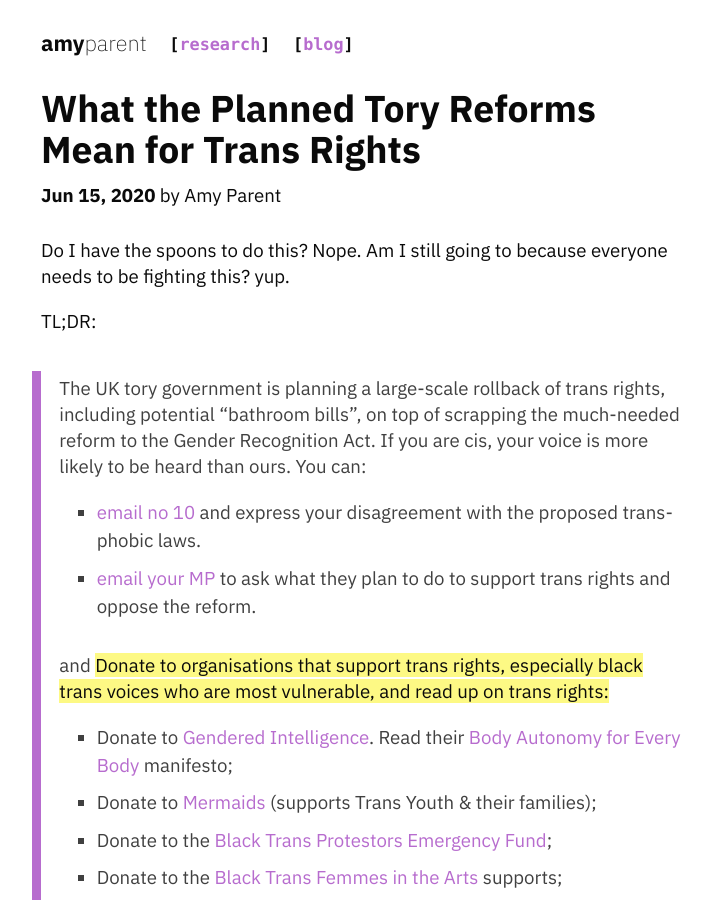
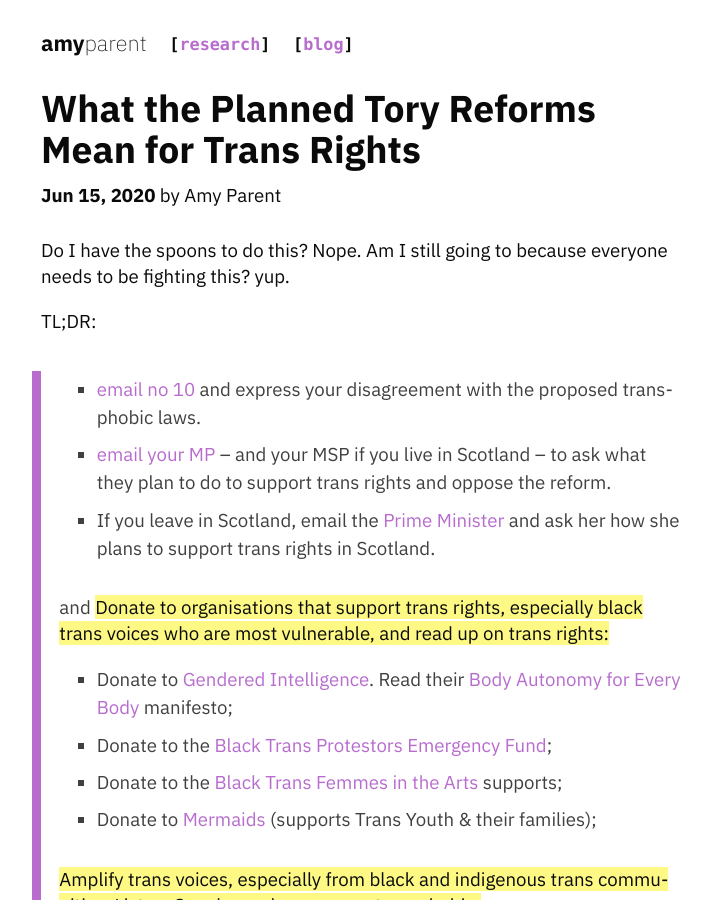
Before and after one commit to amyinorbit/amyinorbit.github.io, a Jekyll site: the page built from _posts/2020-06-15-trans-rights.md, in a window 1280 px wide and 900 px high. Shown: the whole window, without its empty margins (215-926 px from the left). Built offline with Jekyll 4.4.1, drawn with Linux system fonts in a browser that asks for light colours; some of the changed text lies outside the part shown.

Commit message:
Update actions links

```diff
--- a/_posts/2020-06-15-trans-rights.md
+++ b/_posts/2020-06-15-trans-rights.md
@@ -8,17 +8,16 @@ Do I have the spoons to do this? Nope. Am I still going to because everyone need
 
 TL;DR:
 
-> The UK tory government is planning a large-scale rollback of trans rights, including potential "bathroom bills", on top of scrapping the much-needed reform to the Gender Recognition Act. If you are cis, your voice is more likely to be heard than ours. You can:
->
 > * [email no 10][email-10] and express your disagreement with the proposed transphobic laws.
-> * [email your MP][email-mp] to ask what they plan to do to support trans rights and oppose the reform.
+> * [email your MP][email-mp] -- and your MSP if you live in Scotland -- to ask what they plan to do to support trans rights and oppose the reform.
+> * If you leave in Scotland, email the [Prime Minister][email-pm] and ask her how she plans to support trans rights in Scotland.
 >
 > and **Donate to organisations that support trans rights, especially black trans voices who are most vulnerable, and read up on trans rights:**
 >
 > * Donate to [Gendered Intelligence][gi]. Read their [Body Autonomy for Every Body][gi-baeb] manifesto;
-> * Donate to [Mermaids][mermaids] (supports Trans Youth & their families);
 > * Donate to the [Black Trans Protestors Emergency Fund][btpef];
 > * Donate to the [Black Trans Femmes in the Arts][btfa] supports;
+> * Donate to [Mermaids][mermaids] (supports Trans Youth & their families);
 >
 > **Amplify trans voices, especially from black and indigenous trans communities. Listen. Speak up when you see transphobia.**
 
@@ -65,19 +64,21 @@ Denying trans youth access to blockers is dangerous. The only thing that achieve
 ## What you can do:
 
  * [email no 10][email-10] and express your disagreement with the proposed transphobic laws.
- * [email your MP][email-mp] to ask what they plan to do to support trans rights and oppose the reform.
+ * [email your MP][email-mp] -- and your MSP if you live in Scotland -- to ask what they plan to do to support trans rights and oppose the reform.
+ * If you leave in Scotland, email the [Prime Minister][email-pm] and ask her how she plans to support trans rights in Scotland.
 
  and **Donate to organisations that support trans rights, especially black trans voices who are most vulnerable, and read up on trans rights:**
 
  * Donate to [Gendered Intelligence][gi]. Read their [Body Autonomy for Every Body][gi-baeb] manifesto;
- * Donate to [Mermaids][mermaids] (supports Trans Youth & their families);
  * Donate to the [Black Trans Protestors Emergency Fund][btpef];
  * Donate to the [Black Trans Femmes in the Arts][btfa] supports;
+ * Donate to [Mermaids][mermaids] (supports Trans Youth & their families);
 
  **Amplify trans voices, especially from black and indigenous trans communities. Listen. Speak up when you see transphobia.**
 
 [stonewall-stats]: https://www.stonewall.org.uk/sites/default/files/trans_stats.pdf
 
+[email-pm]: https://firstminister.gov.scot/join/first-minister-postbag/
 [email-10]: https://email.number10.gov.uk/
 [email-mp]: https://www.writetothem.com/
 [btpef]: https://www.artsbusinesscollaborative.org/asp-products/black-trans-protestors-emergency-fund/
```
